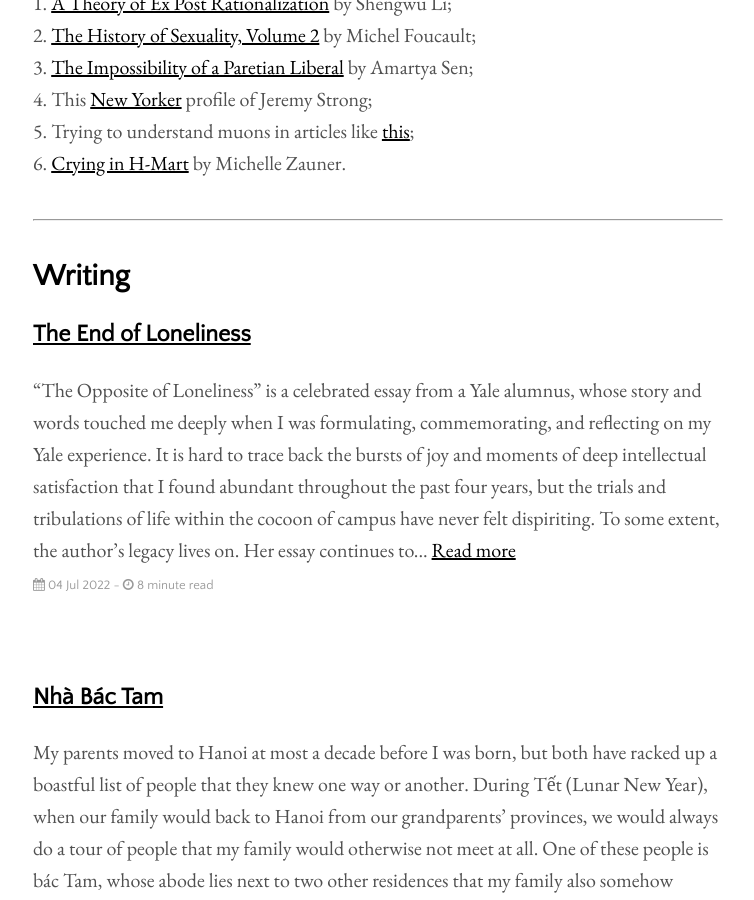
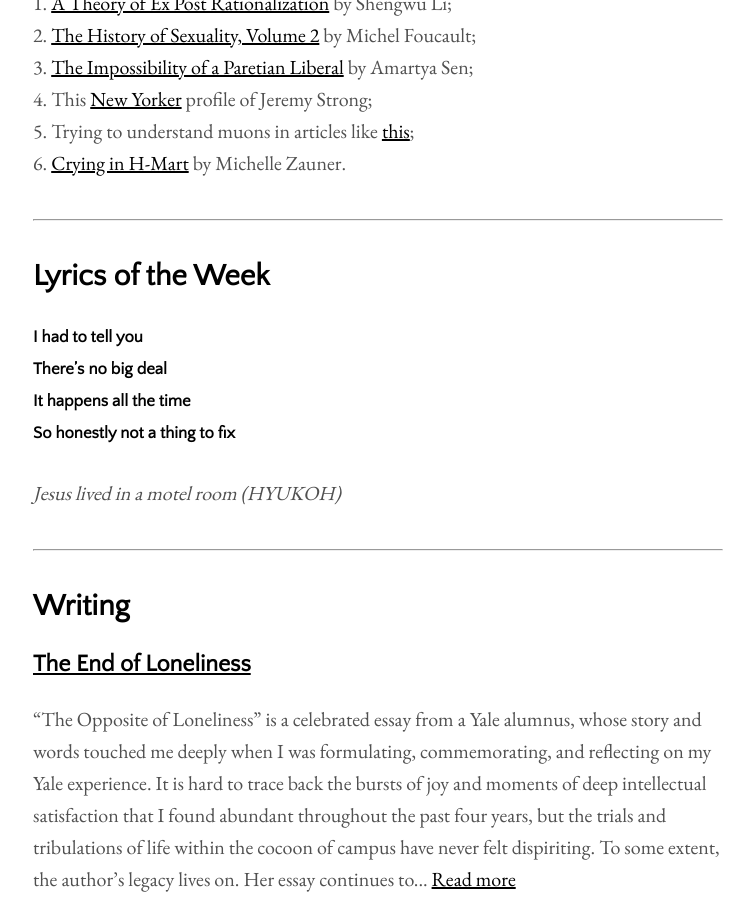
Before and after one commit to aidenva/aidenva.github.io, a Jekyll site: the page built from index.html, in a window 1280 px wide and 900 px high, scrolled down 671 px. Shown: the whole window, without its empty margins (262-1016 px from the left). Built offline with Jekyll 4.4.1, drawn with Linux system fonts in a browser that asks for light colours; the list of posts is cut into pages by our own code.

Commit message:
add lyrics of the week

```diff
--- a/_layouts/home.html
+++ b/_layouts/home.html
@@ -24,6 +24,13 @@
 6. <a href="https://www.newyorker.com/culture/culture-desk/crying-in-h-mart">Crying in H-Mart</a> by Michelle Zauner.<br>
 
 <hr>
+<h2>Lyrics of the Week</h2>
+<h5>I had to tell you<br>
+  There’s no big deal<br>
+  It happens all the time<br>
+  So honestly not a thing to fix<br></h5>
+<em>Jesus lived in a motel room (HYUKOH)</em>
+<hr>
 <h2>Writing</h2>
 <ul class="posts-container">
   {% for post in paginator.posts %}
```
